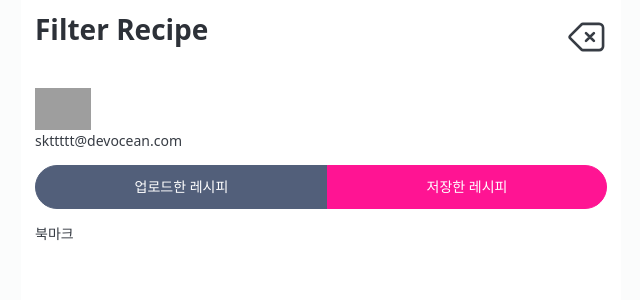
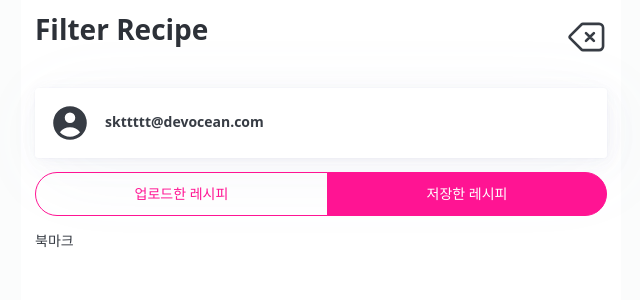
Before and after one commit to seondal/FilterRecipe, a Next.js app: page /mypage/bookmark in a window 1280 px wide. Shown: the top 300 px of the page, without its empty margins (319-959 px from the left). Built offline with nearby package versions, Linux system fonts and the light colour scheme; grey boxes are pictures that could not be loaded.

Commit message:
💄 style :  마이페이지 레이아웃 수정

```diff
--- a/src/app/(main)/Category.tsx
+++ b/src/app/(main)/Category.tsx
@@ -4,6 +4,7 @@ import { CATEGORY } from "@/constants";
 import useURLSearchParams from "@/hooks/useURLSearchParams";
 import { ModalI } from "@/interface/component";
 import { ArrowPathIcon, CheckIcon } from "@heroicons/react/20/solid";
+import { XMarkIcon } from "@heroicons/react/24/outline";
 
 interface CategoryI extends ModalI {}
 
@@ -32,6 +33,7 @@ export default function Category({ open, onClose }: CategoryI) {
       <article>
         <header>
           <h4>카테고리</h4>
+          <XMarkIcon className="icon-button" onClick={onClose} />
         </header>
         {CATEGORY.map((main) => (
           <div key={main.text} className="flex gap-4 mb-4">
--- a/src/app/mypage/layout.tsx
+++ b/src/app/mypage/layout.tsx
@@ -1,5 +1,6 @@
 "use client";
 
+import { UserCircleIcon } from "@heroicons/react/20/solid";
 import Image from "next/image";
 import { usePathname, useRouter } from "next/navigation";
 
@@ -17,16 +18,16 @@ function Page({
 
   return (
     <div>
-      <section id="profile">
-        <Image src="/icon/home.svg" alt="" width={56} height={56} />
-        <div>skttttt@devocean.com</div>
-      </section>
+      <article id="profile">
+        <UserCircleIcon className="icon-button mr-4" />
+        <strong>skttttt@devocean.com</strong>
+      </article>
       <section id="navigation" role="search">
         {MYPAGE.map((item) => (
           <button
             onClick={() => router.replace(item.path)}
             key={item.path}
-            className={item.path === pathname ? "primary" : "secondary"}>
+            className={item.path === pathname ? "primary" : "outline"}>
             {item.text}
           </button>
         ))}
--- a/src/components/RecipeDetailCard.tsx
+++ b/src/components/RecipeDetailCard.tsx
@@ -12,6 +12,7 @@ import {
   SparklesIcon,
   XMarkIcon,
 } from "@heroicons/react/20/solid";
+import { BookmarkSlashIcon } from "@heroicons/react/24/outline";
 import Image from "next/image";
 import { useState } from "react";
 
@@ -30,8 +31,8 @@ export default function RecipeDetailCard({
   return (
     <dialog open={open}>
       <article className="">
-        <header className="flex justify-between items-center">
-          <h3>{data.title}</h3>
+        <header>
+          <h4>{data.title}</h4>
           <XMarkIcon className="icon-button" onClick={onClose} />
         </header>
         <div className="relative aspect-square">
@@ -78,19 +79,21 @@ export default function RecipeDetailCard({
               </>
             )}
           </button>
-          <button onClick={() => setShowBefore((cur) => !cur)}>
+          <button
+            onClick={() => setShowBefore((cur) => !cur)}
+            className="secondary">
             {showBefore ? (
               <>
-                <SparklesIcon className="icon-text" /> 보정 후
+                <SparklesIcon className="icon-text" /> 적용 후
               </>
             ) : (
               <>
-                <ArrowPathIcon className="icon-text" /> 보정 전
+                <ArrowPathIcon className="icon-text" /> 적용 전
               </>
             )}
           </button>
-          <button className="outline">
-            <BookmarkIcon className="icon-in-button" />
+          <button className="outline secondary">
+            <BookmarkSlashIcon className="icon-in-button" />
           </button>
           <button className="outline">
             <ShareIcon className="icon-in-button" />
--- a/src/style/globals.css
+++ b/src/style/globals.css
@@ -19,6 +19,10 @@ input:not([type="checkbox"], [type="radio"]) {
   margin-bottom: 0px;
 }
 
+article > header {
+  @apply flex justify-between items-center;
+}
+
 .icon-button {
   @apply size-12 fill-[var(--pico-color)];
 }
```
